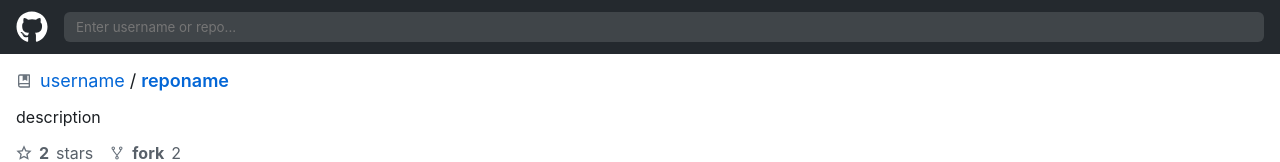
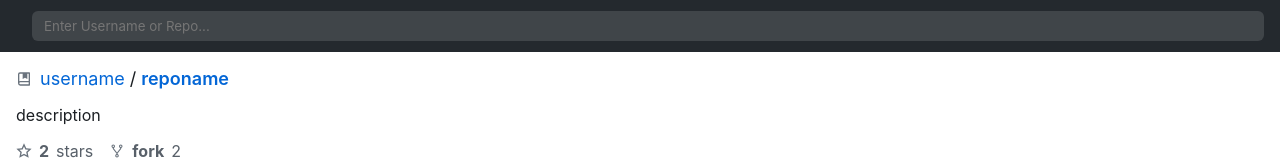
Before and after one commit to luucasmorato/github-clone-ui, a React (Create React App) app: page /1/1 in a window 1280 px wide. Shown: the top 162 px of the page. Built offline with nearby package versions, Linux system fonts and the light colour scheme.

Commit message:
implements search repo

```diff
--- a/src/components/Header/index.tsx
+++ b/src/components/Header/index.tsx
@@ -1,16 +1,29 @@
-import React from 'react';
+import React, { useState } from 'react';
+import { useNavigate } from 'react-router-dom';
 
-import { Container, GithubLogo, SearchForm} from './styles';
+import { Container, SearchForm } from './styles';
 
 const Header: React.FC = () => {
+  const [search, setSearch] = useState('');
+  const navigate = useNavigate();
+
+  function handleSubmit(event: React.FormEvent) {
+    event.preventDefault();
+
+    navigate('/' + search.toLowerCase().trim());
+  }
+
   return (
     <Container>
-      <GithubLogo />
-      <SearchForm>
-        <input placeholder='Enter username or repo...' />
+      <SearchForm onSubmit={handleSubmit}>
+        <input
+          placeholder="Enter Username or Repo..."
+          value={search}
+          onChange={(e) => setSearch(e.currentTarget.value)}
+        />
       </SearchForm>
     </Container>
   );
-}
+};
 
 export default Header;
--- a/src/components/ProfileData/index.tsx
+++ b/src/components/ProfileData/index.tsx
@@ -31,20 +31,19 @@ const ProfileData: React.FC<Props> = ({
         <Avatar src={avatarUrl} alt={username} />
 
         <div>
-          <h1> {name} </h1>
-          <h2> {username} </h2>
+          <h1> { name } </h1>
+          <h2> { username } </h2>
         </div>
       </Flex>
 
       <Row>
         <li>
           <PeopleIcon />
-          <b> {followers} </b>
+          <b className="space"> { followers } </b>
           <span> followers </span>
-          <span> · </span>
         </li>
         <li>
-          <b> {following} </b>
+          <b className="space"> { following } </b>
           <span> following </span>
         </li>
       </Row>
@@ -54,7 +53,7 @@ const ProfileData: React.FC<Props> = ({
           <li>
             <CompanyIcon />
             <span>
-              {company}
+              { company }
             </span>
           </li>
         )}
@@ -62,7 +61,7 @@ const ProfileData: React.FC<Props> = ({
           <li>
             <LocationIcon />
             <span>
-              {location}
+              { location }
             </span>
           </li>
         )}
@@ -78,7 +77,7 @@ const ProfileData: React.FC<Props> = ({
           <li>
             <BlogIcon />
             <span>
-              {blog}
+              { blog }
             </span>
           </li>
         )}
--- a/src/components/ProfileData/styles.ts
+++ b/src/components/ProfileData/styles.ts
@@ -54,6 +54,10 @@ export const Row = styled.ul`
   > li {
     display: flex;
     align-items: center;
+
+    .space {
+      padding: 0 3px;
+    }
   }
 
   > span {
```
Also changed, not shown: 1 other file (tests, documents, lock files or other folders).
